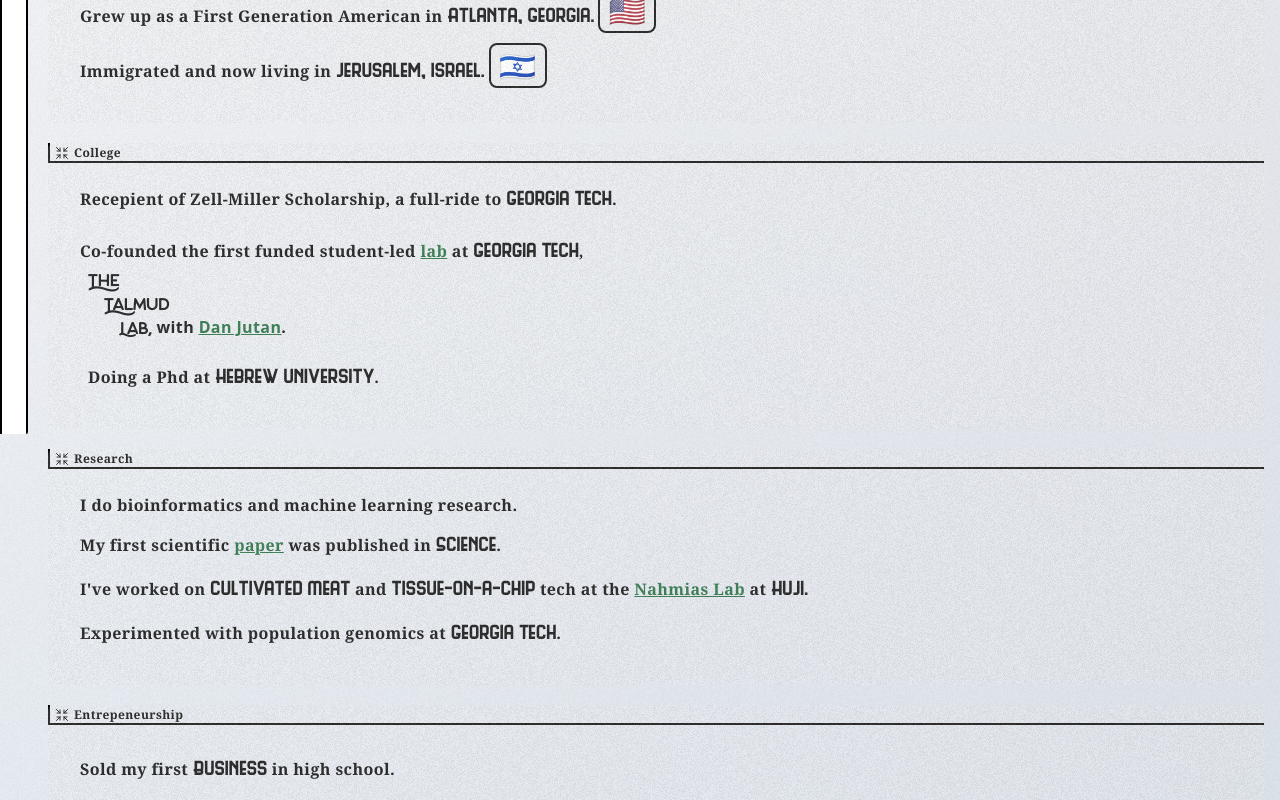
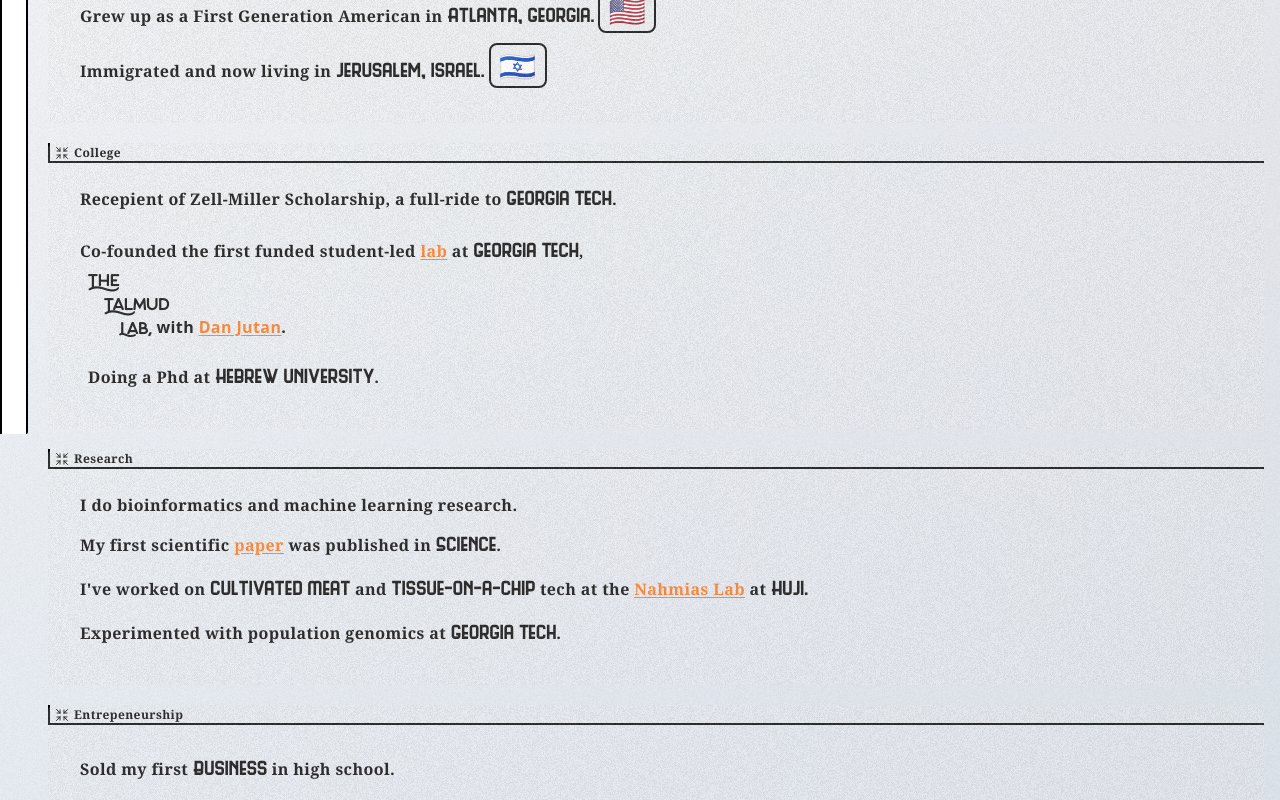
Before and after one commit to Shaun-Regenbaum/personal-site, a SvelteKit app: page /about in a window 1280 px wide. Shown: the part 366-1166 px from the top of the page. Built offline with nearby package versions, Linux system fonts and the light colour scheme.

Commit message:
more changes

```diff
--- a/src/routes/about/+page.svelte
+++ b/src/routes/about/+page.svelte
@@ -56,7 +56,7 @@
 		<div class="py-3">{' '}</div>
 		<p>
 			Co-founded the first funded student-led <a
-				class="underline text-green-800"
+				class="underline text-orange-500 underline-offset-2 hover:bg-white"
 				href="https://dilac.iac.gatech.edu/node/66"
 			>
 				lab
@@ -72,7 +72,7 @@
 					Lab,{' '}
 					<span class="font-sans align-bottom">
 						with <a
-							class="underline text-green-800"
+							class="underline underline-offset-2 hover:bg-white text-orange-500"
 							href="			https://github.com/Jutanium
 									"
 						>
@@ -95,7 +95,8 @@
 			</p>
 			<p>
 				My first scientific <a
-					class="underline text-green-800"
+				class="underline text-orange-500 underline-offset-2 hover:bg-white"
+
 					href="https://pubmed.ncbi.nlm.nih.gov/33627489/">paper</a
 				>
 				was published in{' '}
@@ -104,7 +105,8 @@
 			<p>
 				I've worked on <span class="font-science text-lg">Cultivated Meat</span> and{' '}
 				<span class="font-science text-lg">Tissue-on-a-chip</span> tech at the
-				<a class="underline text-green-800" href="https://www.nahmias-lab.com"> Nahmias Lab </a>
+				<a 				class="underline text-orange-500 underline-offset-2 hover:bg-white"
+				href="https://www.nahmias-lab.com"> Nahmias Lab </a>
 				at <span class="font-science text-lg">HUJI.</span>
 			</p>
 			<p>
```
